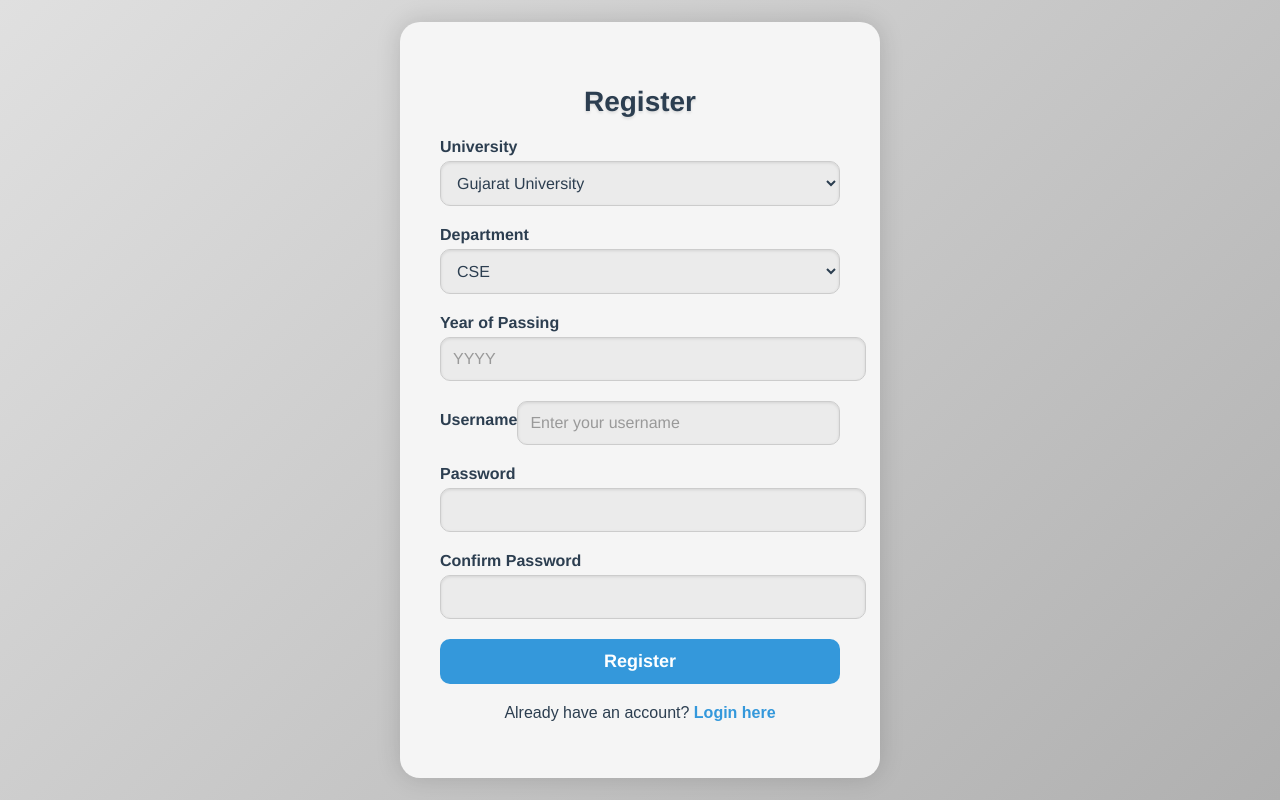
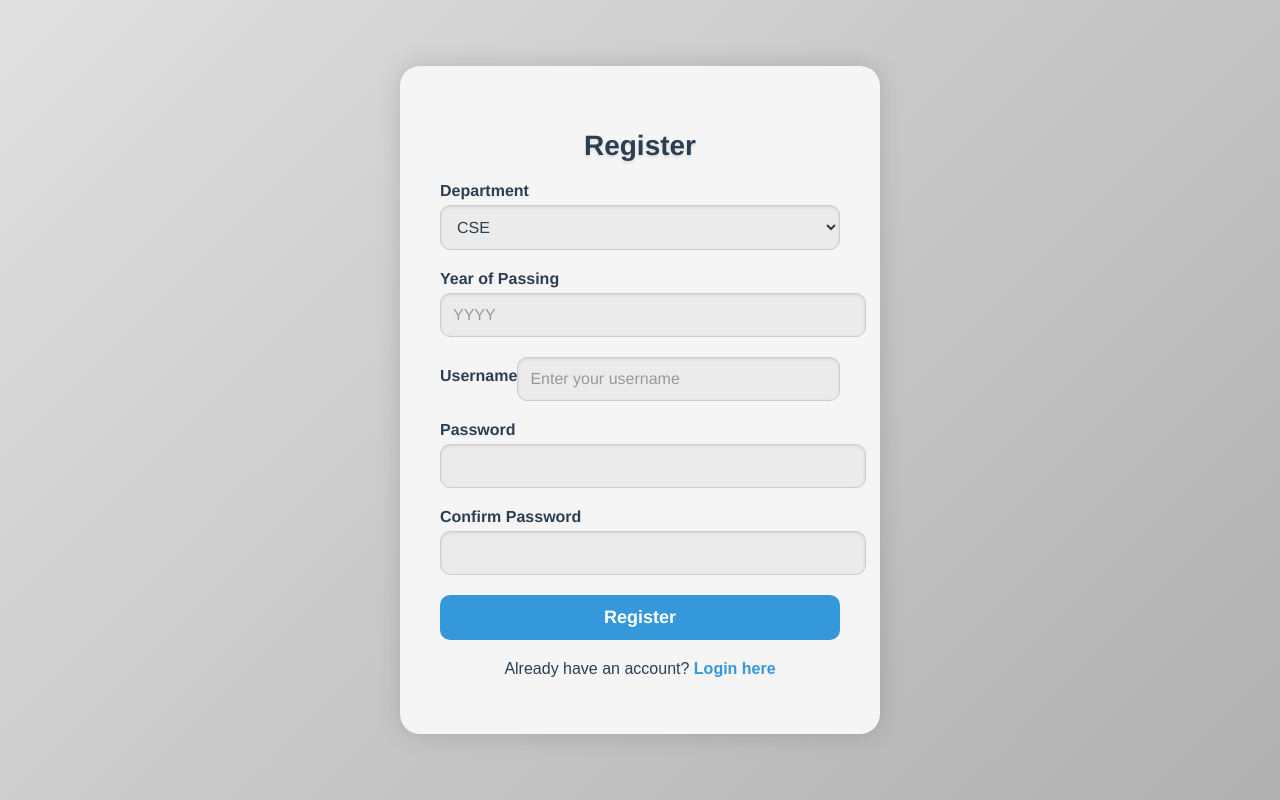
Before and after one commit to geethika870/alumni_hackelite, a plain HTML site: page register.html in a window 1280 px wide. Drawn offline with Linux system fonts and the light colour scheme.

Commit message:
Update register.html

```diff
--- a/register.html
+++ b/register.html
@@ -11,16 +11,6 @@
         <div class="form-box">
             <h2>Register</h2>
             <form id="registerForm" action="login.html" method="POST" onsubmit="return validateForm()">
-                <div class="input-group">
-                    <label for="university">University</label>
-                    <select name="myuniversity" id="university">
-                        <option value="gu">Gujarat University</option>
-                        <option value="iitg">Indian Institute of Technology, Gandhinagar</option>
-                        <option value="nu">Nirma University</option>
-                        <option value="svnit">Sardar Vallabhbhai National Institute of Technology, Surat</option>
-                    </select>
-                </div>
-
                 <div class="input-group">
                     <label for="department">Department</label>
                     <select name="mydepartment" id="department">
```
